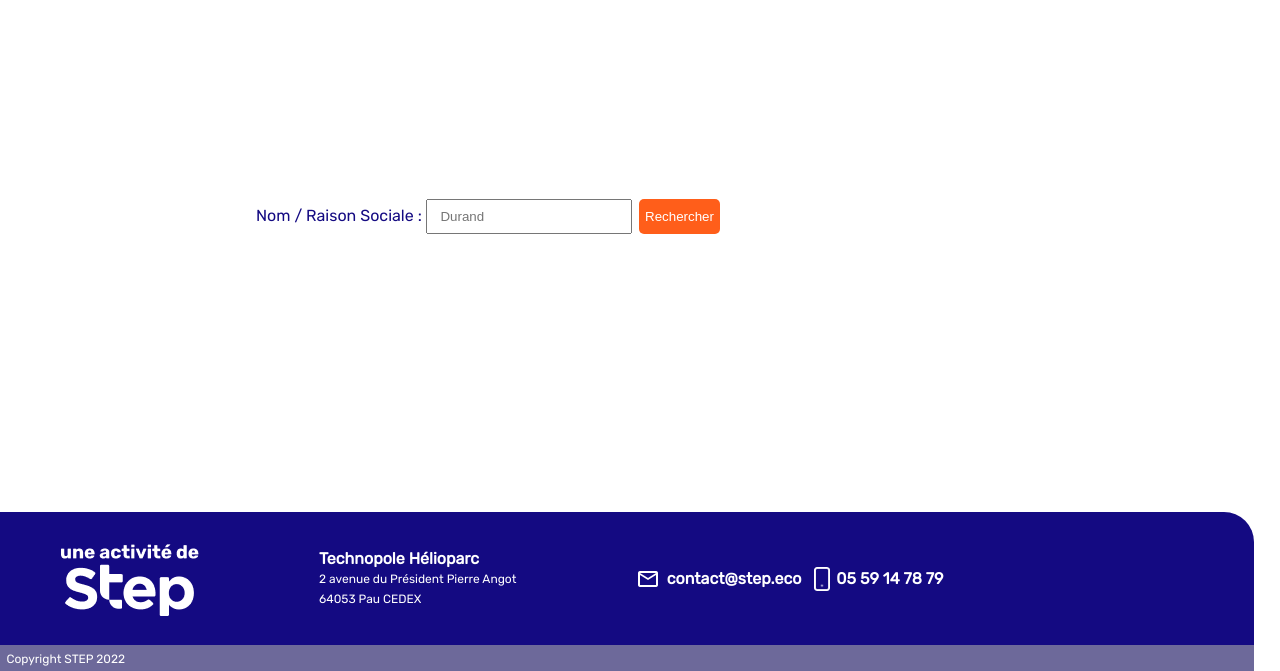
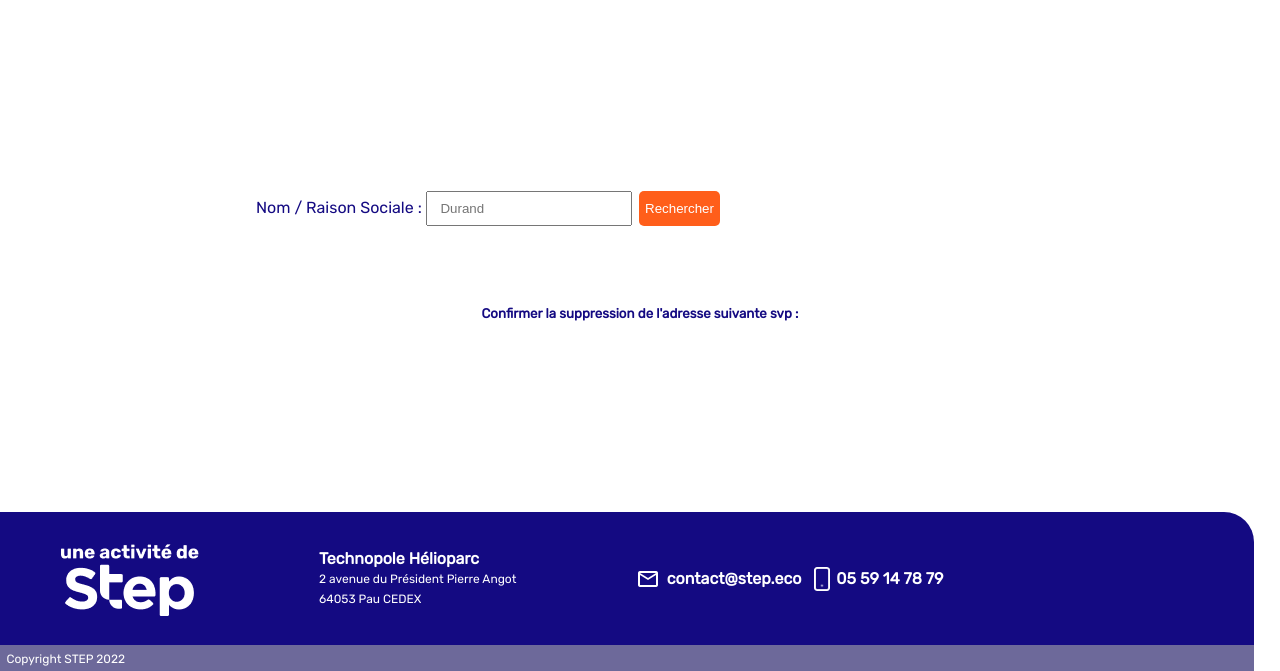
Before and after one commit to StudioFabrique/StepPostClient, a Symfony app: template templates/main/adressesFavorites.html.twig in a window 1280 px wide. Shown: the part 71-742 px from the top of the page. Run offline with Twig, Linux system fonts and the light colour scheme; the template is opened without the code that fills it, so the values that code supplies are empty; some libraries are stand-ins or nearby versions.

Commit message:
adresses

```diff
--- a/templates/main/adressesFavorites.html.twig
+++ b/templates/main/adressesFavorites.html.twig
@@ -56,7 +56,14 @@
 			{% endfor %}
 		</section>
 		<section class="screen">
-		<article class="popup"></article>
+			<article class="popup">
+				<h5>Confirmer la suppression de l'adresse suivante svp :</h5>
+				<div>
+					<p></p>
+					<p></p>
+					<p></p>
+				</div>
+			</article>
 		</section>
 	</main>
 {% endblock %}
```
